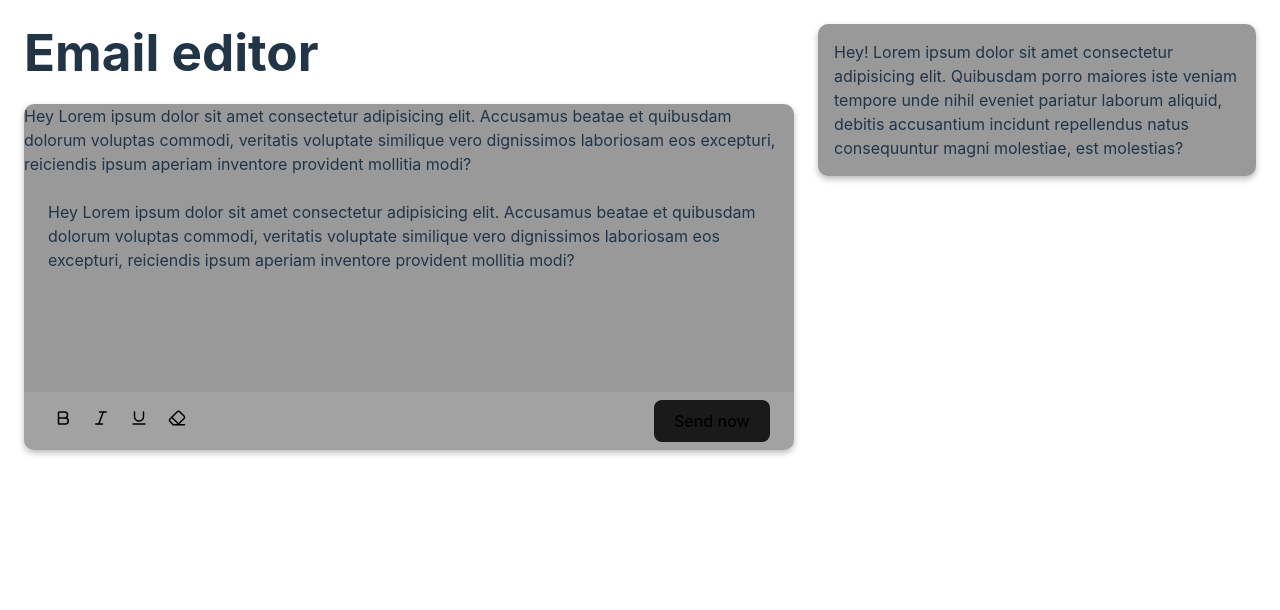
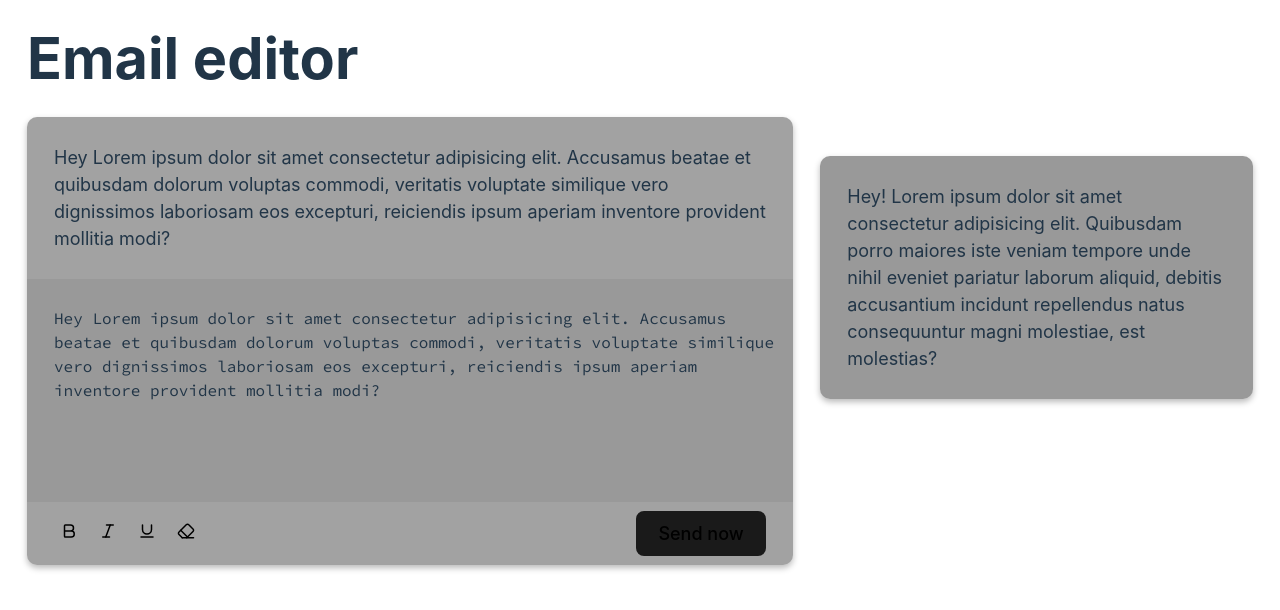
Before and after one commit to klementina1809/email-editor, a React (Vite) app: page / in a window 1280 px wide. Shown: the top 610 px of the page. Built offline with nearby package versions, Linux system fonts and the light colour scheme.

Commit message:
style of email editor

```diff
--- a/src/components/email-editor/EmailEditor.module.scss
+++ b/src/components/email-editor/EmailEditor.module.scss
@@ -1,10 +1,17 @@
+@import url('https://fonts.googleapis.com/css2?family=Source+Code+Pro:ital,wght@0,200..900;1,200..900&display=swap');
 .card {
 	background-color: rgba(0, 0, 0, 0.4);
 	border-radius: 10px;
 	overflow: hidden;
 	box-shadow: 0 3px 6px rgba(0, 0, 0, 0.275);
 
+	.prevue {
+		background-color: rgba(255, 255, 255, 0.085);
+		padding: 1.5rem;
+	}
 	.editor {
+		font-family: "Source Code Pro", monospace;
+		font-size: 16px;
 		padding: 1.5rem;
 		padding-bottom: 2rem;
 		display: block;
--- a/src/components/email-editor/EmailEditor.tsx
+++ b/src/components/email-editor/EmailEditor.tsx
@@ -30,19 +30,21 @@ export function EmailEditor() {
 		setText(text.replace(selectedText, `<u>${selectedText}</u>`));
 	};
 
+
+
 	return (
 		<div>
 			<h1>Email editor</h1>
 			<div className={styles.card}>
-				<div className="prevue">{parse(text)}</div>
+				<div className={styles.prevue}>{parse(text)}</div>
 				<div
 					contentEditable
 					ref={editorRef}
 					className={styles.editor}
 					onKeyUp={handleSelectionChange}
 					onMouseUp={handleSelectionChange}
-					onChange={(e) => setText(e.currentTarget.value)}
-					value={text}
+					onInput={(e) => setText(e.currentTarget.innerText)}
+					suppressContentEditableWarning={true}
 				>
 					{text}
 				</div>
--- a/src/components/email-list/EmailList.module.scss
+++ b/src/components/email-list/EmailList.module.scss
@@ -1,12 +1,15 @@
 .list {
 	margin-left: 1.5rem;
+	display: flex;
+	flex-direction: column;
+	justify-content: center;
 
 	> div {
 		background-color: rgba(0, 0, 0, 0.4);
 		border-radius: 10px;
 		overflow: hidden;
 		box-shadow: 0 3px 6px rgba(0, 0, 0, 0.275);
-		padding: 1rem;
-    margin-bottom: 2rem;
+		padding: 1.5rem;
+		margin-bottom: 2rem;
 	}
 }
--- a/src/index.css
+++ b/src/index.css
@@ -2,7 +2,7 @@
 	font-family: Inter, system-ui, Avenir, Helvetica, Arial, sans-serif;
 	line-height: 1.5;
 	font-weight: 400;
-
+	font-size: 18px;
 	color-scheme: light dark;
 	color: rgba(255, 255, 255, 0.87);
 	background-color: #242424;
```
